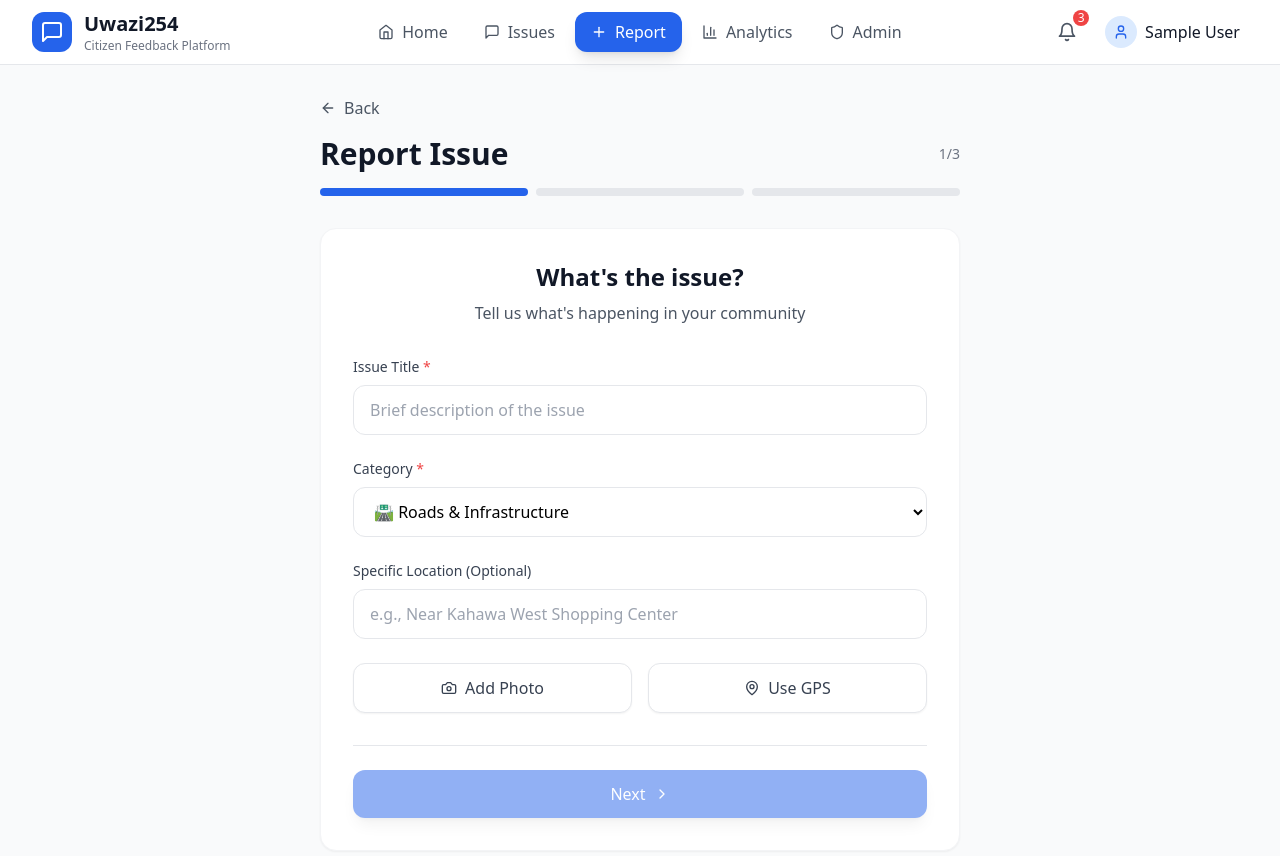
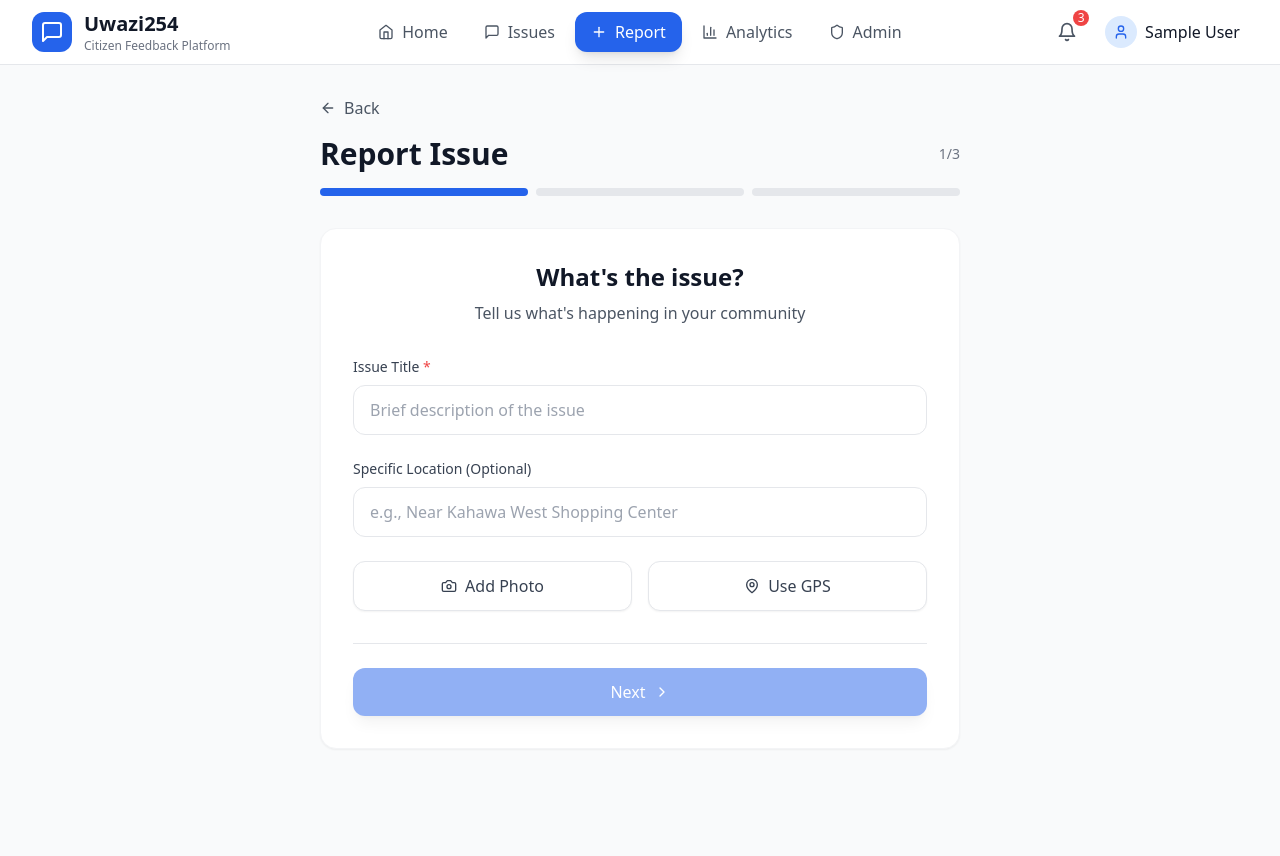
Before and after one commit to BrianKimeli/Uwazi254, a React (Vite) app in the folder frontend/: page /report in a window 1280 px wide. Shown: the top 856 px of the page. Built offline with nearby package versions, Linux system fonts and the light colour scheme; sample sign-in values are in the browser's storage.

Commit message:
Remove Category section, as it will be done by ai

```diff
--- a/frontend/src/pages/ReportIssuePage.tsx
+++ b/frontend/src/pages/ReportIssuePage.tsx
@@ -191,14 +191,6 @@ const ReportIssuePage: React.FC = () => {
                 required
               />
 
-              <Select
-                label="Category"
-                value={formData.category}
-                onChange={(value) => setFormData({...formData, category: value})}
-                options={categoryOptions}
-                required
-              />
-
               <Input
                 label="Specific Location (Optional)"
                 value={formData.location}
```
